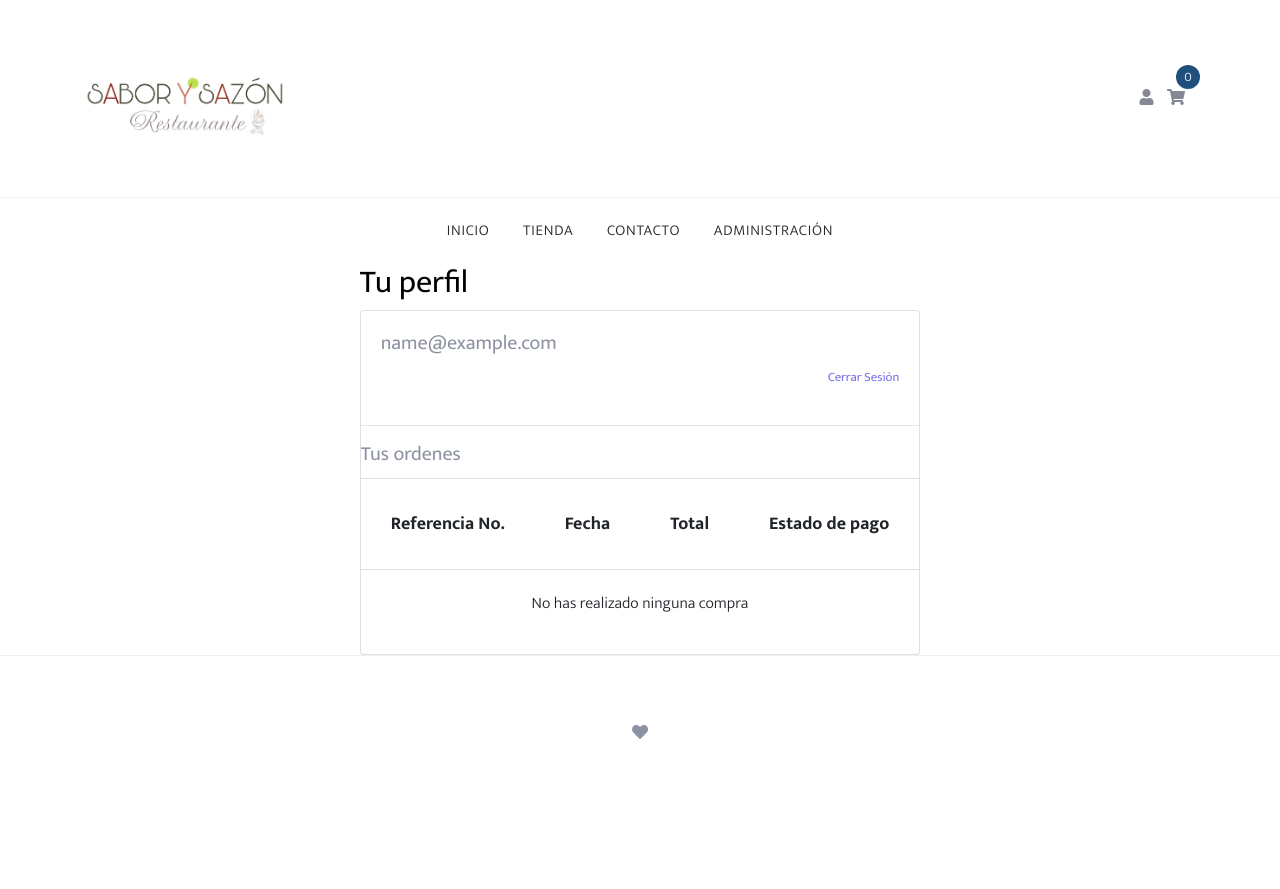
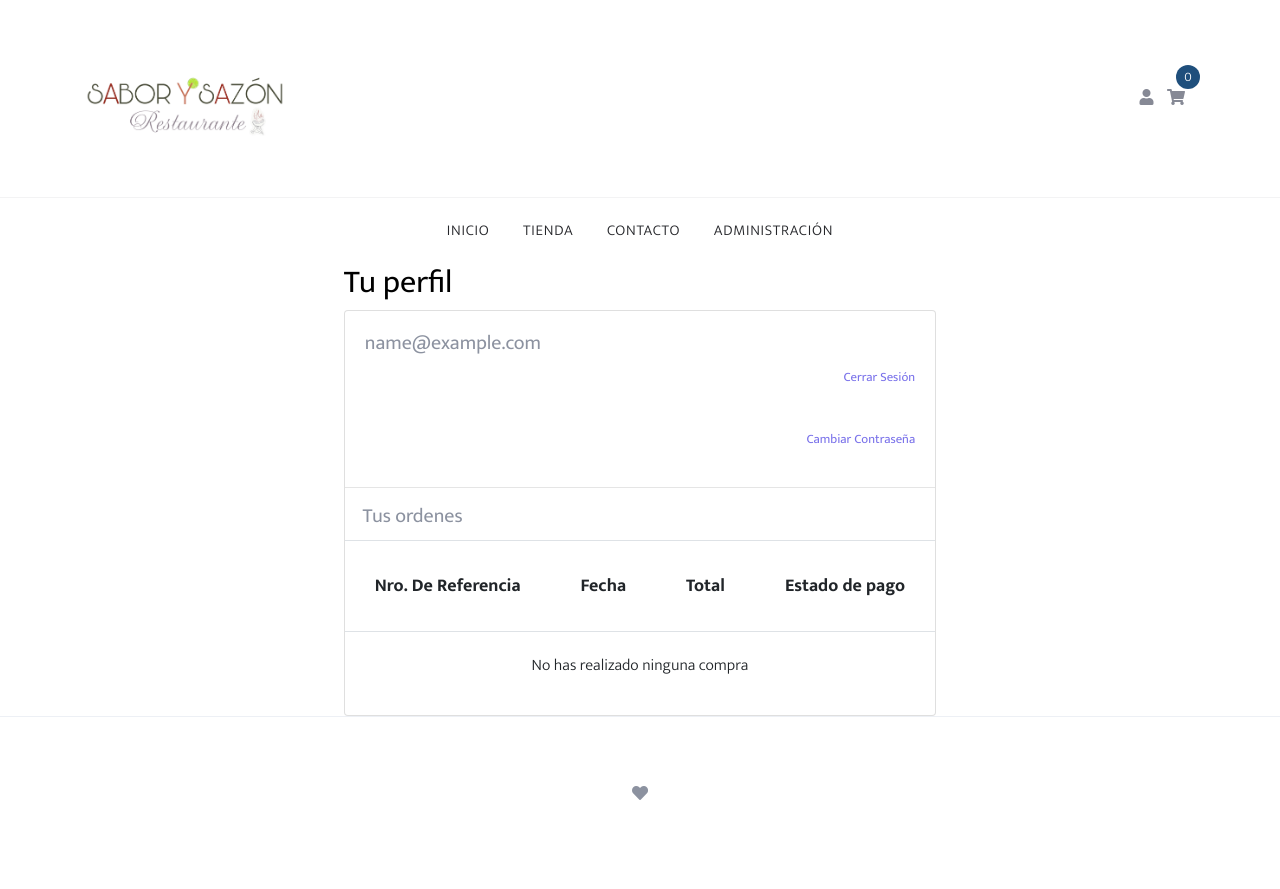
Before and after one commit to azucenatoledo/Restaurante_VictorJimenez, a Django app: page /profile/ in a window 1280 px wide. Before the commit the page ends 739 px from the top, so only its background shows below. Run offline with Django 3.2, Linux system fonts and the light colour scheme; the visitor is signed in with stand-in values (Sample User, id 1); data comes from the database, SQL or seed files in the repository; data that the repository does not hold is empty; some libraries are stand-ins or nearby versions.

Commit message:
Cambios en restablecemineto de cintraseñas

```diff
--- a/app/settings.py
+++ b/app/settings.py
@@ -20,7 +20,7 @@
 SECRET_KEY = env('SECRET_KEY')
 #DEBUG = True
 DEBUG = 'RENDER' not in os.environ
-print(DEBUG)
+
 # Quick-start development settings - unsuitable for production
 # See https://docs.djangoproject.com/en/3.0/howto/deployment/checklist/
 
@@ -106,7 +106,7 @@
 # https://docs.djangoproject.com/en/3.0/ref/settings/#databases
 
 if DEBUG:
-    print('Base de datos')
+
     DATABASES = {
         'default': {
             'ENGINE': 'django.db.backends.postgresql_psycopg2',
--- a/templates/account/password_change.html
+++ b/templates/account/password_change.html
@@ -7,7 +7,6 @@
 {% block content %}
 <div class="container">
     <h1>{% trans "Cambiar la contraseña" %}</h1>
-
     <form method="POST" action="{% url 'account_change_password' %}" class="password_change">
         {% csrf_token %}
         {{ form.as_p }}
--- a/templates/profile.html
+++ b/templates/profile.html
@@ -11,13 +11,19 @@
                         <h5 class="card-title">{{ request.user.email }}</h5>
                         <a href="{% url 'account_logout' %}"><small class="float-right">Cerrar Sesión</small></a>
                     </div>
-                    <hr />
-                    <h5 class="card-title">Tus ordenes</h5>
+                    <div class="card-body">
+                        <a href="{% url 'account_change_password' %}"><small class="float-right">Cambiar Contraseña</small></a>
+                    </div>
+
+                    <hr>
+                    <div class="site-blocks-table">
+                        <h5 class="card-title"> &nbsp &nbsp Tus ordenes </h5>
+                    </div>
                     <div class="site-blocks-table">
                         <table class="table">
                             <thead>
                                 <tr>
-                                    <th>Referencia No.</th>
+                                    <th>Nro. De Referencia </th>
                                     <th>Fecha</th>
                                     <th>Total</th>
                                     <th>Estado de pago</th>
@@ -33,7 +39,7 @@
                                 </tr>
                                 {% empty %}
                                 <tr>
-                                    <td colspan="4"> No has realizado ninguna compra </td>
+                                    <td colspan="4"> No has realizado ninguna compra  </td>
                                 </tr>
                                 {% endfor %}
                             </tbody>
```
